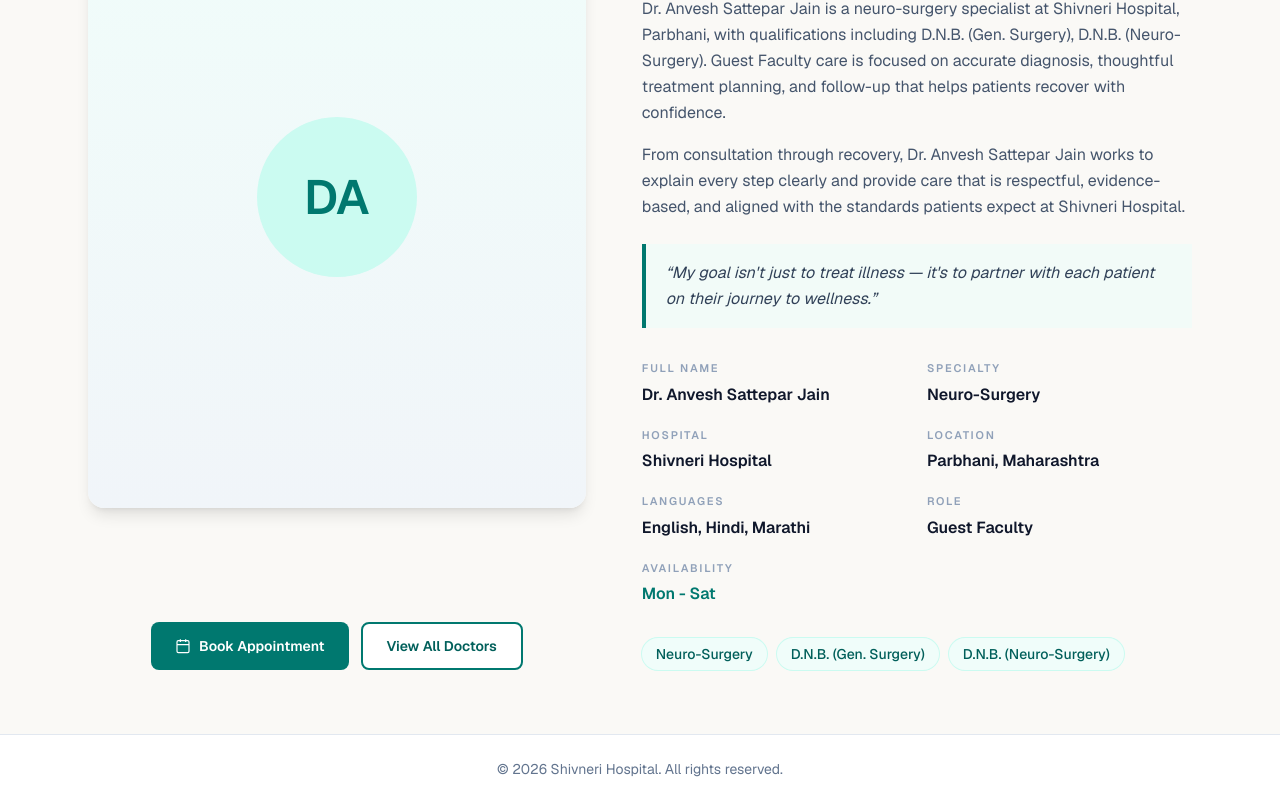
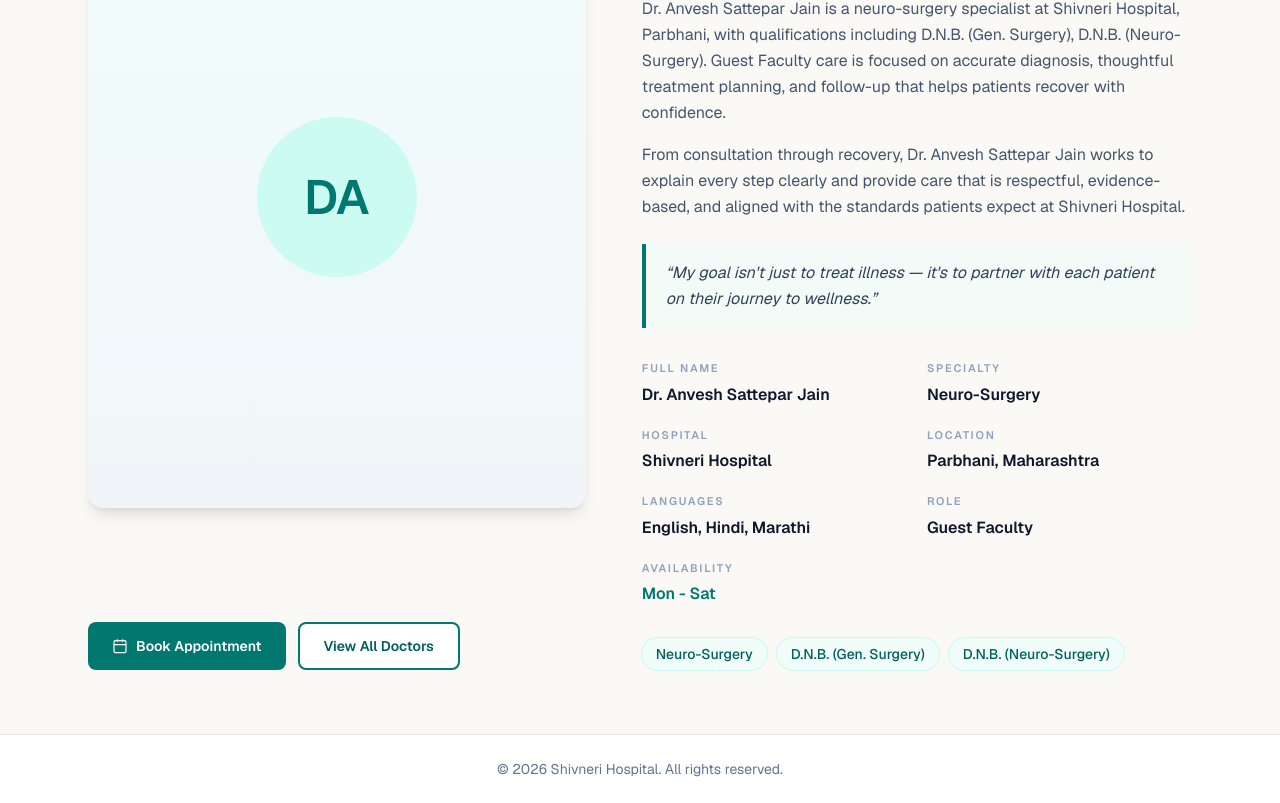
Before and after one commit to rp98nt/shivnerihospital, a Next.js app: page /team-of-doctors/anvesh-sattepar-jain in a window 1280 px wide. Shown: the part 963-1766 px from the top of the page. Built offline with nearby package versions, Linux system fonts and the light colour scheme; no server answers; the database is empty.

Commit message:
fix: align about-section buttons with photo left edge

```diff
--- a/components/doctor-profile-about.tsx
+++ b/components/doctor-profile-about.tsx
@@ -57,7 +57,7 @@ export function DoctorProfileAbout({
               />
             </div>
 
-            <div className="mt-6 flex flex-wrap justify-center gap-3 lg:mt-auto lg:pt-8">
+            <div className="mx-auto mt-6 flex w-full max-w-md flex-wrap justify-start gap-3 lg:mx-0 lg:max-w-none lg:mt-auto lg:pt-8">
               <Link
                 href={getDoctorAppointmentPath(doctor.slug)}
                 className="inline-flex items-center justify-center gap-2 rounded-lg bg-teal-700 px-6 py-3 text-sm font-semibold text-white transition hover:bg-teal-600"
```
